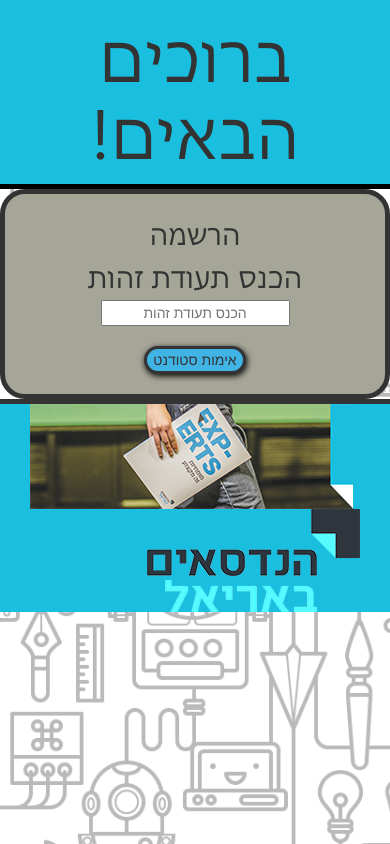
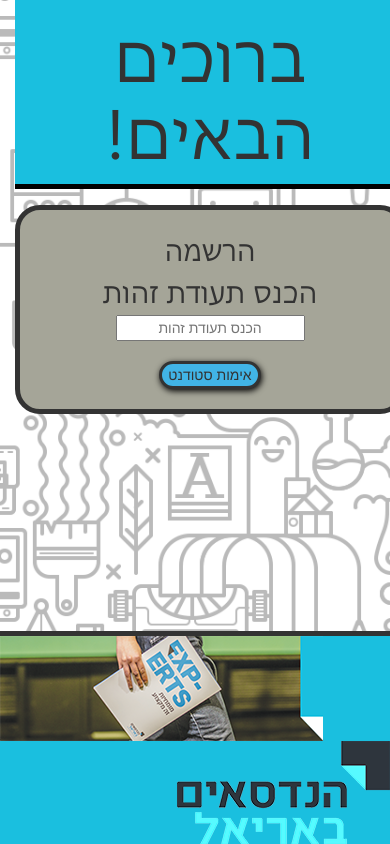
Before and after one commit to yosefabush/ariel25, a PHP site: page / in a window 390 px wide. Run offline with PHP 8.4, Linux system fonts and the light colour scheme.

Commit message:
changed css.... and html to be responsive

```diff
--- a/css/styleSheet/css.css
+++ b/css/styleSheet/css.css
@@ -161,3 +161,7 @@
 .float-right{
     float: right;
 }
+
+#successRegistration{
+    font-size: 150%;
+}
--- a/index.html
+++ b/index.html
@@ -17,7 +17,11 @@
 </div>
  </header>
 
-    <div id="centerBox" class="First container-fluid">
+    <div class="space"></div>
+
+    <div id="centerBox" class="First container">
+        <div class="row">
+            <div class="col-md-12">
                 <span id="text"></span>
                 <div class="main">
                     <span id="centerBoxTxt">הרשמה<br>הכנס תעודת זהות</span>
@@ -27,28 +31,46 @@
                     </div>
                 </div>
             </div>
-    <div id="centerBox" class="Second container-fluid hide">
-        <div class="main">
-            <form class="formStyle">
+        </div>
+    </div>
+    <div id="centerBox" class="Second container hide">
+        <div class="main row">
+            <form class="formStyle col-md-12">
+                <div class="row">
                     <span id="centerBoxTxt">שלום משתמש</span>
+                </div>
+                <div class="row">
                     <input type="text" placeholder="הכנס שם משתמש למשחק" id="usernmae"><br>
+                </div>
+                <div class="row">
                     <input type="checkbox" name="work" id="iswork"><span id="WorkCheck">האם עובד בתחום הלימודים</span><br>
+                </div>
+                <div class="row">
                     <input type="text" placeholder="מקום העבודה" id="job1" ><br>
+                </div>
+                <div class="row">
                     <input type="text" placeholder="תפקיד" id="job2" ><br>
+                </div>
+                <div class="Smallspace"></div>
+                <div class="row">
                     <input id="submitButton" type="button" value="השלם הרשמה" onclick="aditionalDetails();">
+                </div>
             </form>
         </div>
     </div>
-    <div id="centerBox" class="Third container-fluid hide">
-        <div id="image"><img src="ProjectLogo.png" class="EndRegistrationImg">
-            <div class="main">
+    <div id="centerBox" class="Third container hide">
+        <div id="image" class="row">
+            <div class="col-md-12">
+                <img src="ProjectLogo.png" class="EndRegistrationImg center-block">
+            </div>
+            <div id="successRegistration" class="main col-md-12">
                 נרשמת בהצלחה הנך מועבר לדף המשחק...
             </div>
         </div>
     </div>
-   <footer class="col-md-12 bottom">
+   <footer class="row bottom">
        <div class="container-fluid" >
-        <div class="row col-md-12">
+        <div class="row">
           <img src="images/BottomLogo.png" class="float-left" >
             <img src="images/HandesaimArielLogo.png" class="float-right">
            <div class="arrow-right container-fluid col-md-1 hide">
```
Lines whose indentation alone changed are shown as unchanged.
